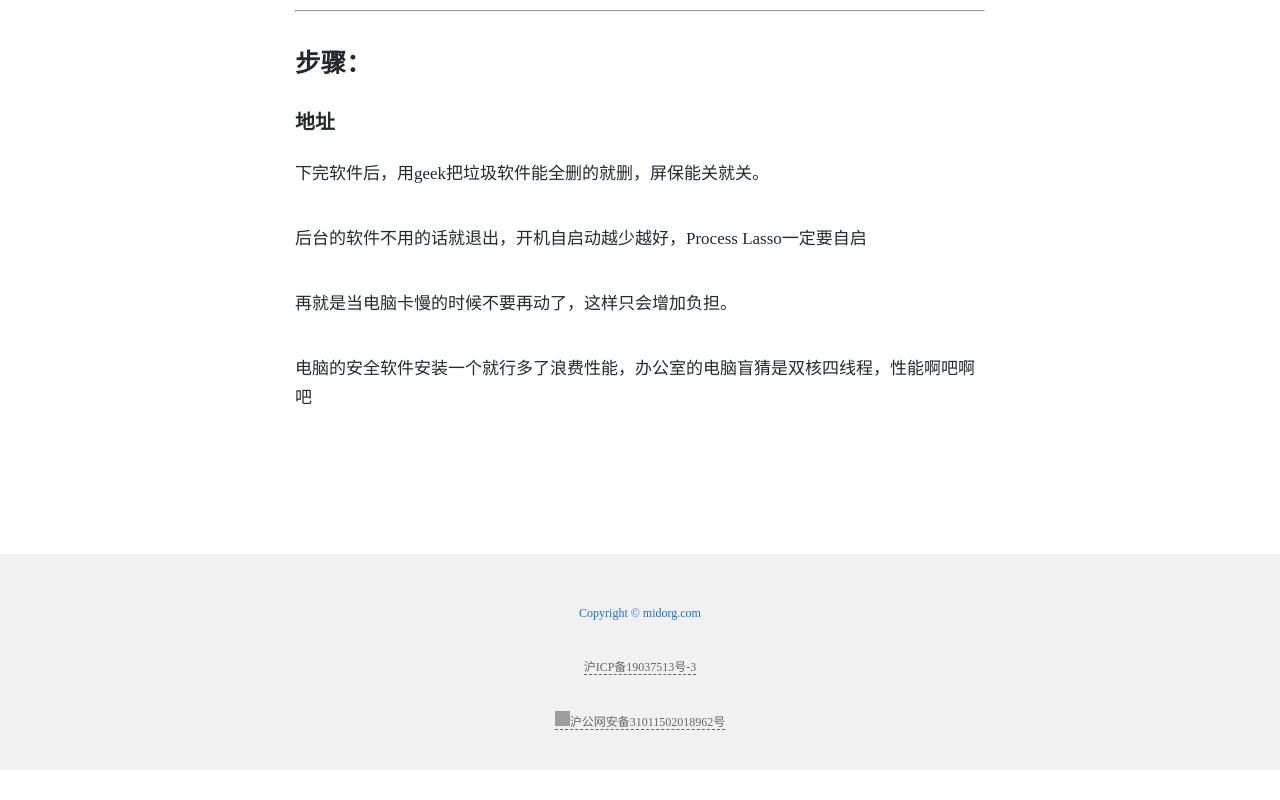
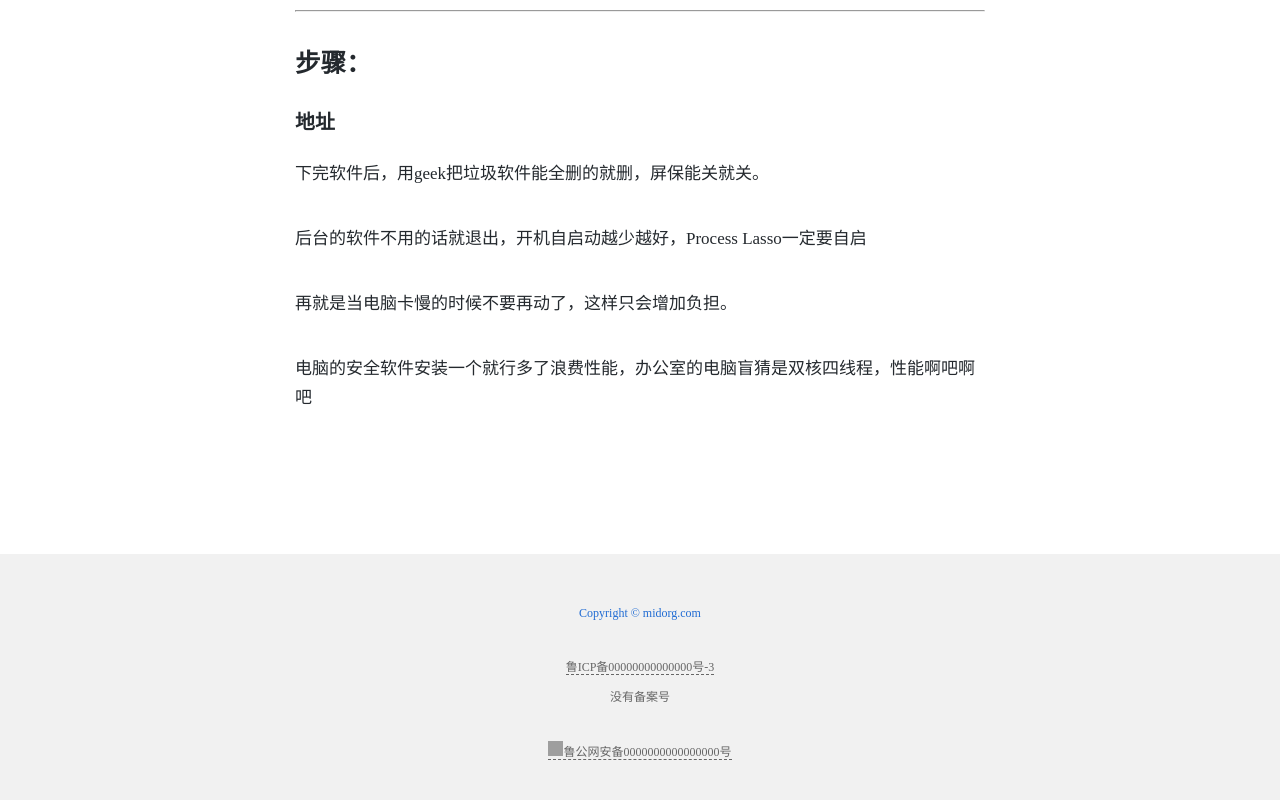
Before and after one commit to TRL000/-12310123, a plain HTML site: page index.html in a window 1280 px wide. Shown: the part 1805-2605 px from the top of the page. Before the commit the page ends 2575 px from the top, so only its background shows below. Drawn offline with Linux system fonts and the light colour scheme; grey boxes are pictures that could not be loaded.

Commit message:
Update index.html

```diff
--- a/index.html
+++ b/index.html
@@ -214,9 +214,9 @@
         href="http://beian.miit.gov.cn/"
         target="_blank"
         rel="noopener noreferrer"
-        >沪ICP备19037513号-3</a
+        >鲁ICP备00000000000000号-3</a
       >
-      <p></p>
+      <p>没有备案号</p>
       <a
         style="color: #666"
         href="http://beian.miit.gov.cn/"
@@ -226,7 +226,7 @@
           src="https://img.alicdn.com/tfs/TB1..50QpXXXXX7XpXXXXXXXXXX-40-40.png"
           alt="anbei"
           style="width: 15px; height: 15px"
-        />沪公网安备31011502018962号</a
+        />鲁公网安备0000000000000000号</a
       >
     </footer>
     <script>
```
